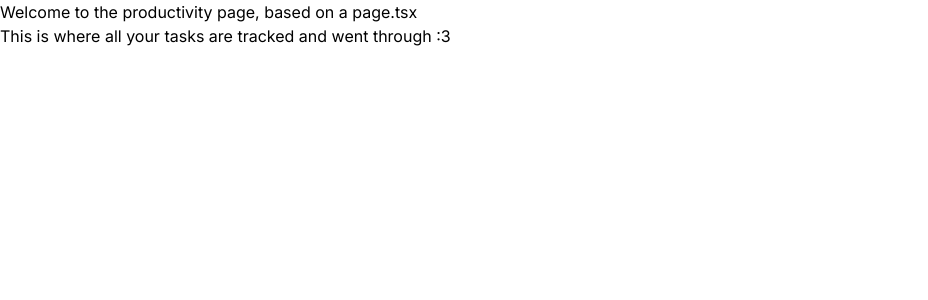
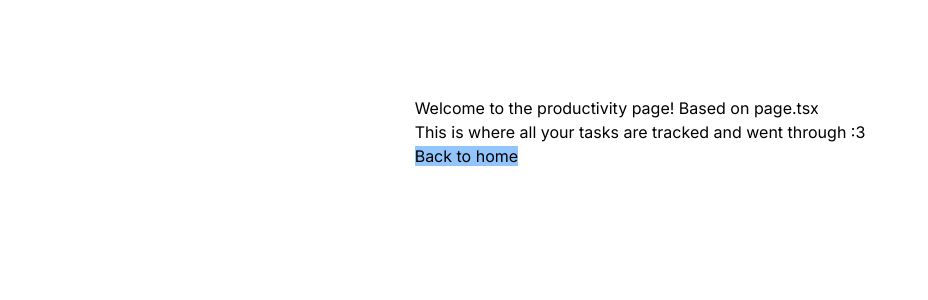
Before and after one commit to thejackluo/ophelus, a Next.js app: page /productivity in a window 1280 px wide. Shown: the top 300 px of the page, without its empty margins (0-928 px from the left). Built offline with nearby package versions, Linux system fonts and the light colour scheme.

Commit message:
frontend: update productivity layout

```diff
--- a/app/productivity/page.tsx
+++ b/app/productivity/page.tsx
@@ -1,8 +1,15 @@
+import Link from "next/link";
+
 export default function Page() {
   return (
-    <div>
-      <h1>Welcome to the productivity page, based on a page.tsx</h1>
-      <p>This is where all your tasks are tracked and went through :3</p>
-    </div>
+    <main className="flex min-h-screen flex-col items-center justify-between p-24">
+      <div>
+        <h1>Welcome to the productivity page! Based on page.tsx</h1>
+        <p>This is where all your tasks are tracked and went through :3</p>
+        <Link className="bg-blue-300" href={"../"}>
+          Back to home
+        </Link>
+      </div>
+    </main>
   );
 }
```
